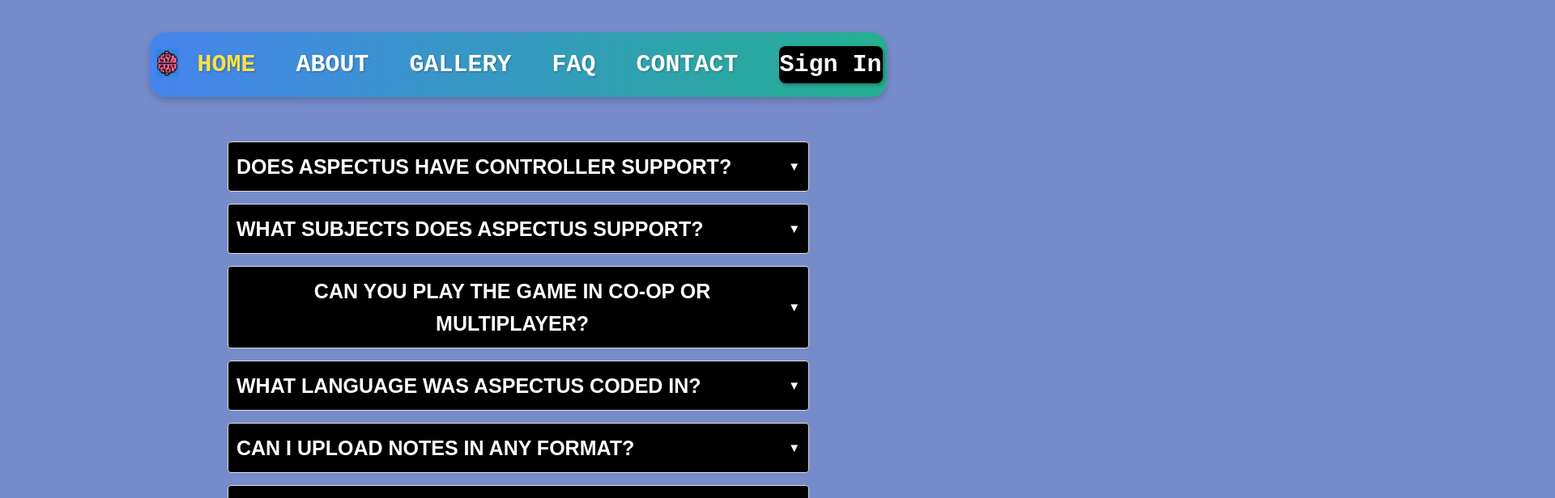
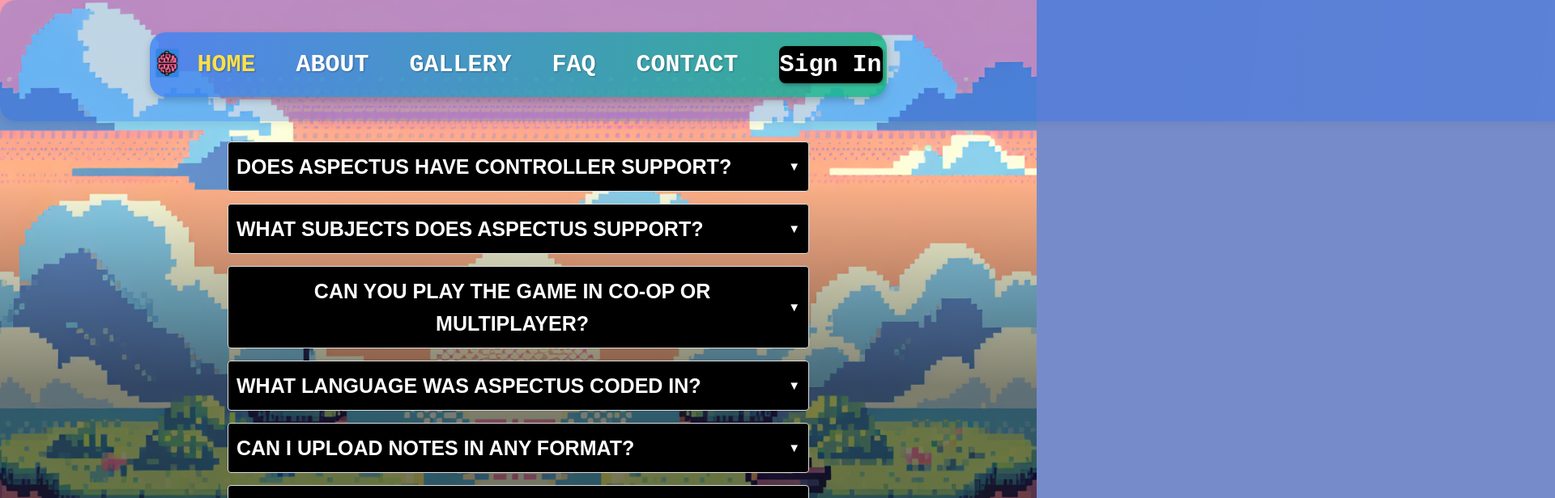
Before and after one commit to BrainForgeAI/GeminiApp, a React (Create React App) app in the folder Landing_page/geminiapp_website/: page /faq in a window 1280 px wide. Shown: the top 616 px of the page at 81% size, 1920 px wide, since content can reach past the window. Built offline with nearby package versions, Linux system fonts and the light colour scheme; a web font is replaced by a local one.

Commit message:
Fixed background for faq

```diff
--- a/Landing_page/geminiapp_website/src/components/FAQ.jsx
+++ b/Landing_page/geminiapp_website/src/components/FAQ.jsx
@@ -1,6 +1,7 @@
 import React, { useState } from "react";
 import "../styles/faq.css";
 import Questions from './questions.jsx';
+import '../styles/gallery.css';
 
 const FAQ = () => {
   const [faqs, setFaqs] = useState([
@@ -50,11 +51,14 @@ const FAQ = () => {
   };
 
   return (
+    <div className="fullscreen-background">
+       <div className="top-gradient"></div>
     <div className="FAQ">
       {faqs.map((faq, i) => (
         <Questions faq={faq} index={i} key={i} toggleFAQ={toggleFAQ} />
       ))}
     </div>
+    </div>
   );
 }
 
```
